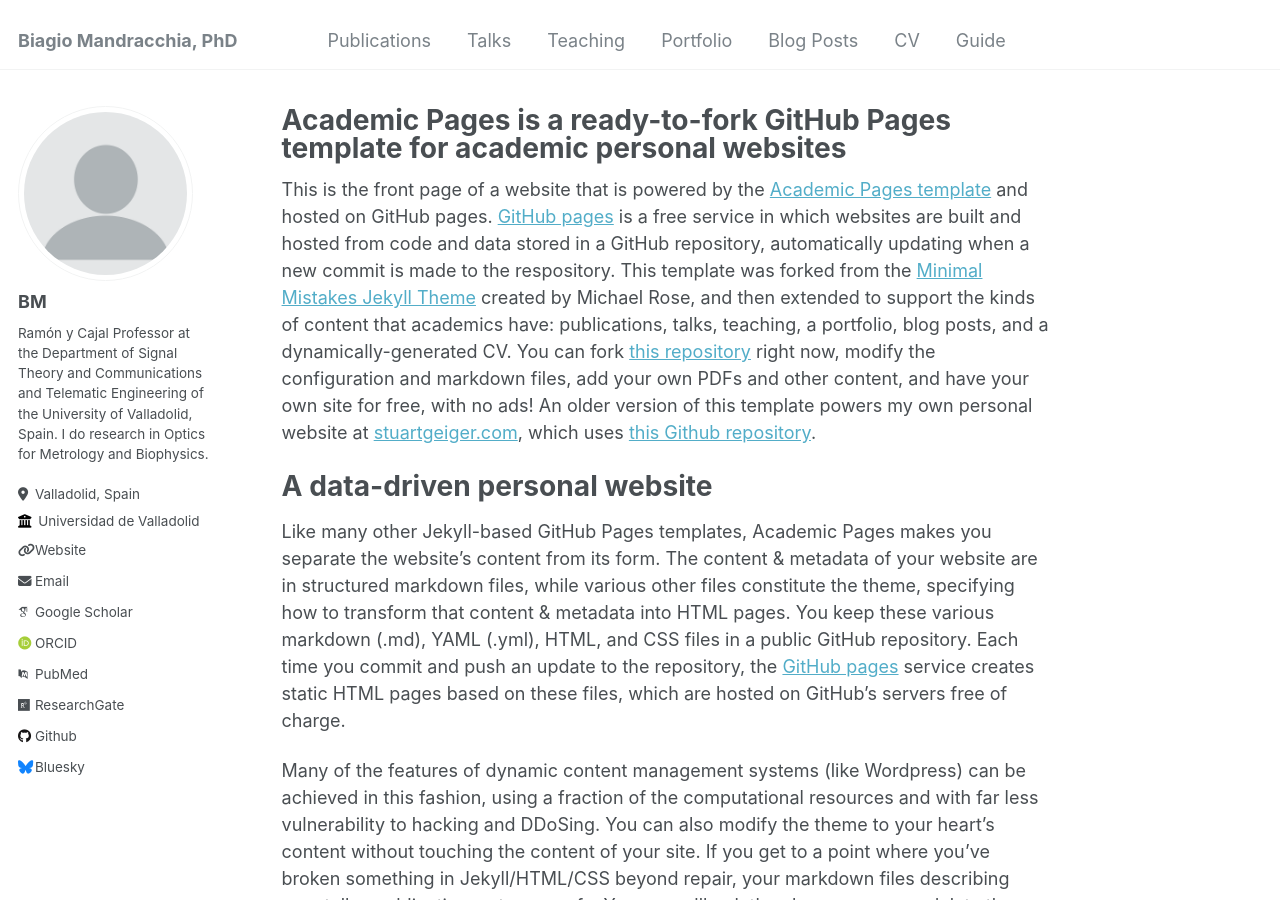
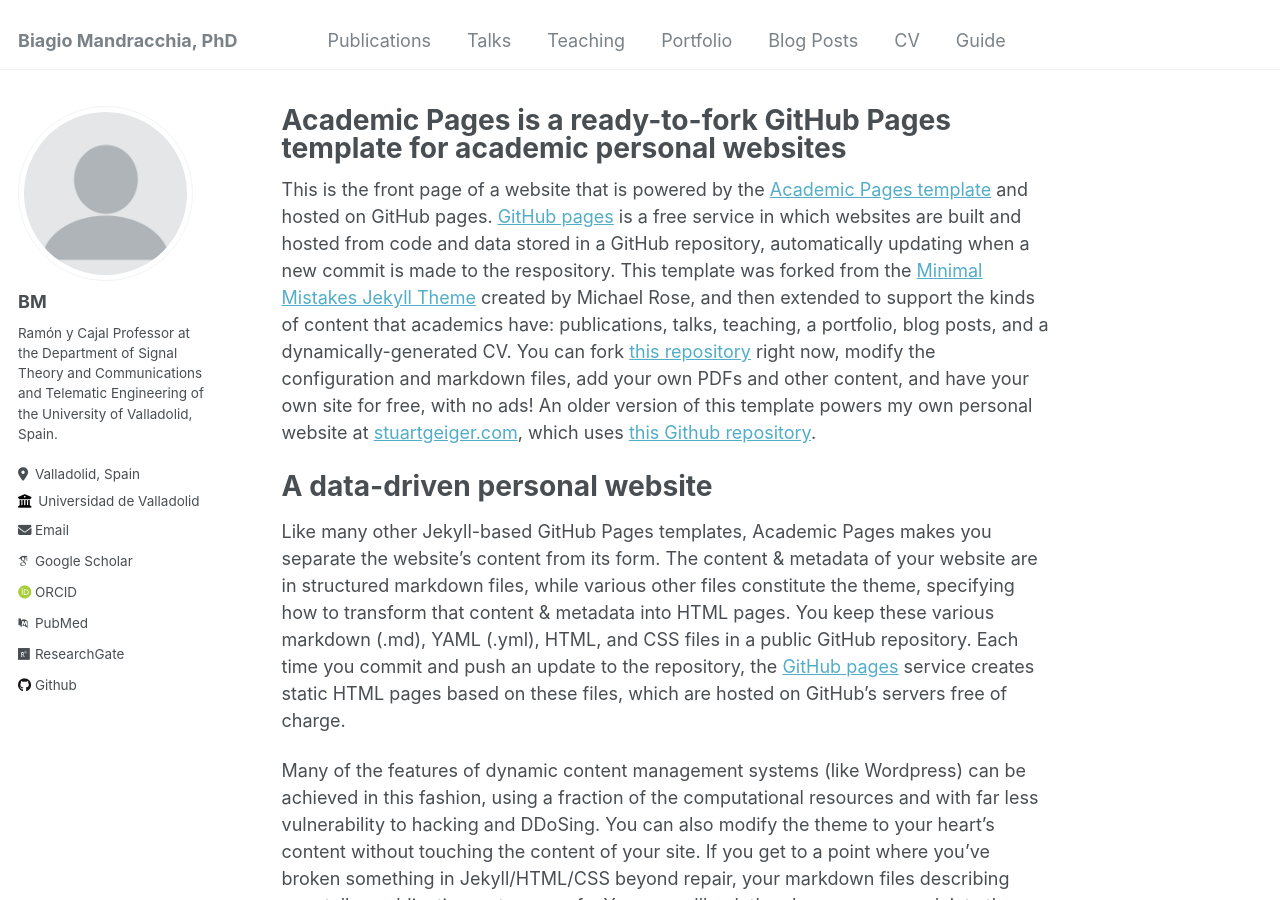
Before and after one commit to bmandracchia/bmandracchia.github.io, a Jekyll site: the page built from _pages/about.md, in a window 1280 px wide and 900 px high. Built offline with Jekyll 4.4.1, drawn with Linux system fonts in a browser that asks for light colours; some web fonts are replaced.

Commit message:
Update _config.yml

```diff
--- a/_config.yml
+++ b/_config.yml
@@ -24,10 +24,10 @@
   avatar           : "profile.png"
   name             : "BM"
   pronouns         : # example: "she/her"
-  bio              : "Ramón y Cajal Professor at the Department of Signal Theory and Communications and Telematic Engineering of the University of Valladolid, Spain. I do research in Optics for Metrology and Biophysics."
+  bio              : "Ramón y Cajal Professor at the Department of Signal Theory and Communications and Telematic Engineering of the University of Valladolid, Spain."
   location         : "Valladolid, Spain"
   employer         : "Universidad de Valladolid"
-  uri              : https://www.uva.es # URL
+  uri              : # URL
   email            : "biagio.mandracchia@uva.es"
 
   # Academic websites
@@ -42,12 +42,12 @@
   bitbucket        : # Username - Update with your username on the site
   codepen          : # Username
   dribbble         : # Username
-  github           : "academicpages"
+  github           : "bmandracchia"
   kaggle           : # Username
   stackoverflow    : # User number or user number and name (i.e., use "1" or "1/jeff-atwood")
 
   # Social media
-  bluesky          : "bsky.app" # Replace this with you Bluesky username
+  bluesky          : # Replace this with you Bluesky username
   facebook         : # Username
   flickr           : # Username
   foursquare       : # Username
```
